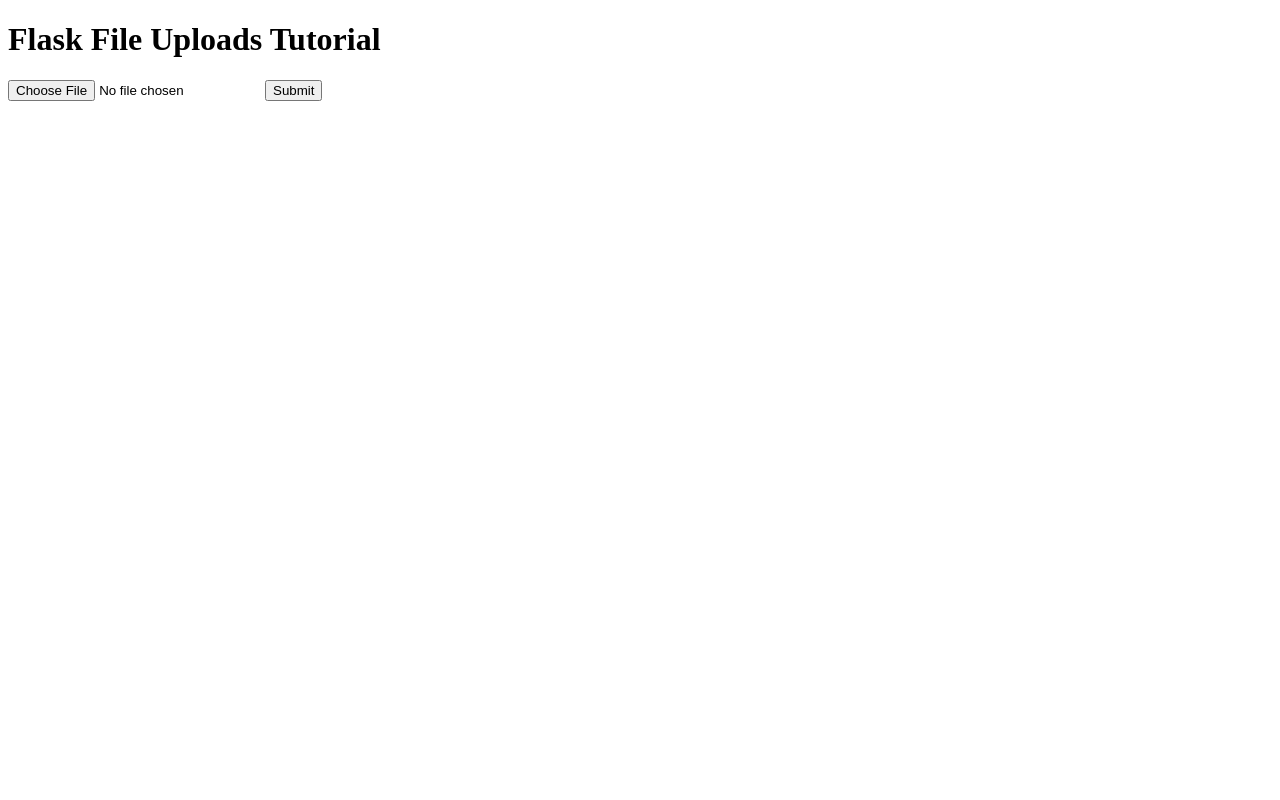
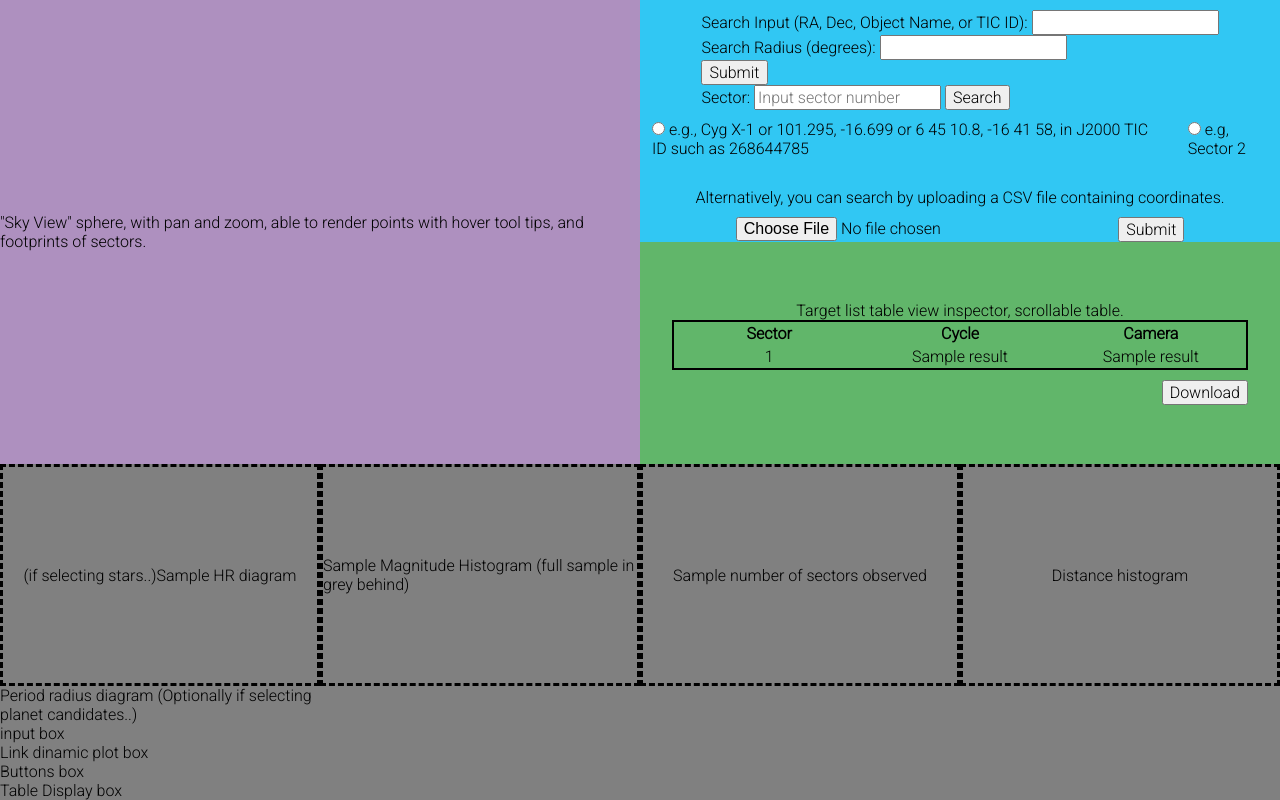
Before and after one commit to PazSheimy/-TPT-TESS-Proposal-Tool, a Flask app: template templates/index.html in a window 1280 px wide. Run offline with Flask 2, Linux system fonts and the light colour scheme; the template is opened without the code that fills it: most values are stand-ins (such as "Sample title", 1, 10 or a date in 2020); form fields are guessed from the names that the template uses.

Commit message:
front end take inputs

```diff
--- a/templates/index.html
+++ b/templates/index.html
@@ -2,17 +2,94 @@
 <html lang="en">
     <head>
         <meta charset="UTF-8">
-  <meta http-equiv="X-UA-Compatible" content="IE=edge">
         <meta name="viewport" content="width=device-width, initial-scale=1.0">
-  <title>Home</title>
+        <meta http-equiv="X-UA-Compatible" content="ie=edge">
+        <title>TESS Proposal Tool</title>
+        <link rel="stylesheet" href="/static/style_tess.css">
+
+
     </head>
     <body>
-  <h1>Flask File Uploads Tutorial</h1>
-  <form method="POST" enctype="multipart/form-data">
-    {{form.hidden_tag()}}
-    {{form.file()}}
-    {{form.submit()}}
+        <div class="main-container">
+            <div class="sky-view">
+                <p>"Sky View" sphere, with pan and zoom, able to render points with hover tool tips, and footprints of sectors.</p>
+            </div>
+            <div class="query-container">
+                <div class="search-input">
+                    <form action="/sectors" method="post">
+                        Search Input (RA, Dec, Object Name, or TIC ID): <input type="text" name="search_input"><br>
+                        Search Radius (degrees): <input type="text" name="radius"><br>
+                        <input type="submit" value="Submit">
                     </form>
 
+                        <label for="sector">Sector: </label>
+                        <input type="number" id="sector" name="sector" placeholder="Input sector number" size="15">
+<!-- TODO: Button currently has no functionality. Need to create function that checks which radio button has been selected and then makes the corresponding query. -->
+                        <button>Search</button>
+                    </form>
+                </div>
+                <div class="search-method">
+                    <div>
+                        <!-- value='<whatever variable name you want>'  ...this is simply the variable name for the selected search method/radio button -->
+                        <input type="radio" id="method-1" name="query" value="#">
+                        <label for="method-1">e.g., Cyg X-1 or
+                            101.295, -16.699 or
+                            6 45 10.8, -16 41 58, in J2000
+                            TIC ID such as 268644785</label>
+                    </div>
+                    <div>
+                        <input type="radio" id="method-2" name="query" value="#">
+                        <label for="method-2">e.g, Sector 2</label>
+                    </div>
+                </div>
+                <div class="search-csv">
+                    <p>Alternatively, you can search by uploading a CSV file containing coordinates.</p>
+                    <div class="search-csv-buttons">
+                        <!-- TODO: need to add 'accept' attribute to limit which types of files can be uploaded -->
+                        <input type="file">
+                        <!-- TODO: add button functionality so that it retrieves coordinates from the file and then queries them-->
+                        <button>Submit</button>
+                    </div>
+                </div>
+            </div>
+            <div class="table-display">
+                <table>
+                    <caption>Target list table view inspector, scrollable table.</caption>
+                        <tr>
+                            <th>Sector</th>
+                            <th>Cycle</th>
+                            <th>Camera</th>
+                        </tr>
+                        {% for result in results %}
+                        <tr>
+                            <td>{{ result[0] }}</td>
+                            <td>{{ result[1] }}</td>
+                            <td>{{ result[2] }}</td>
+                        </tr>
+                        {% endfor %}
+                    </table>
+                <!-- TODO: add button functionality so data can be downloaded/written to a file -->
+                <button>Download</button>
+            </div>
+            <div class="plot1">
+                <p>(if selecting stars..)Sample HR diagram</p>
+            </div>
+            <div class="plot2">
+                <p>Sample Magnitude Histogram (full sample in grey behind)</p>
+            </div>
+            <div class="plot3">
+                <p>Sample number of sectors observed</p>
+            </div>
+            <div class="plot4">
+                <p>Distance histogram</p>
+            </div>
+            <div class="plot5">
+                <p>Period radius diagram (Optionally if selecting planet candidates..)</p>
+                <p>input box</p>
+                <p>Link dinamic plot box</p>
+                <p>Buttons box</p>
+                <p>Table Display box</p>
+            </div>
+        </div>
     </body>
 </html>
```
Lines whose indentation alone changed are shown as unchanged.
